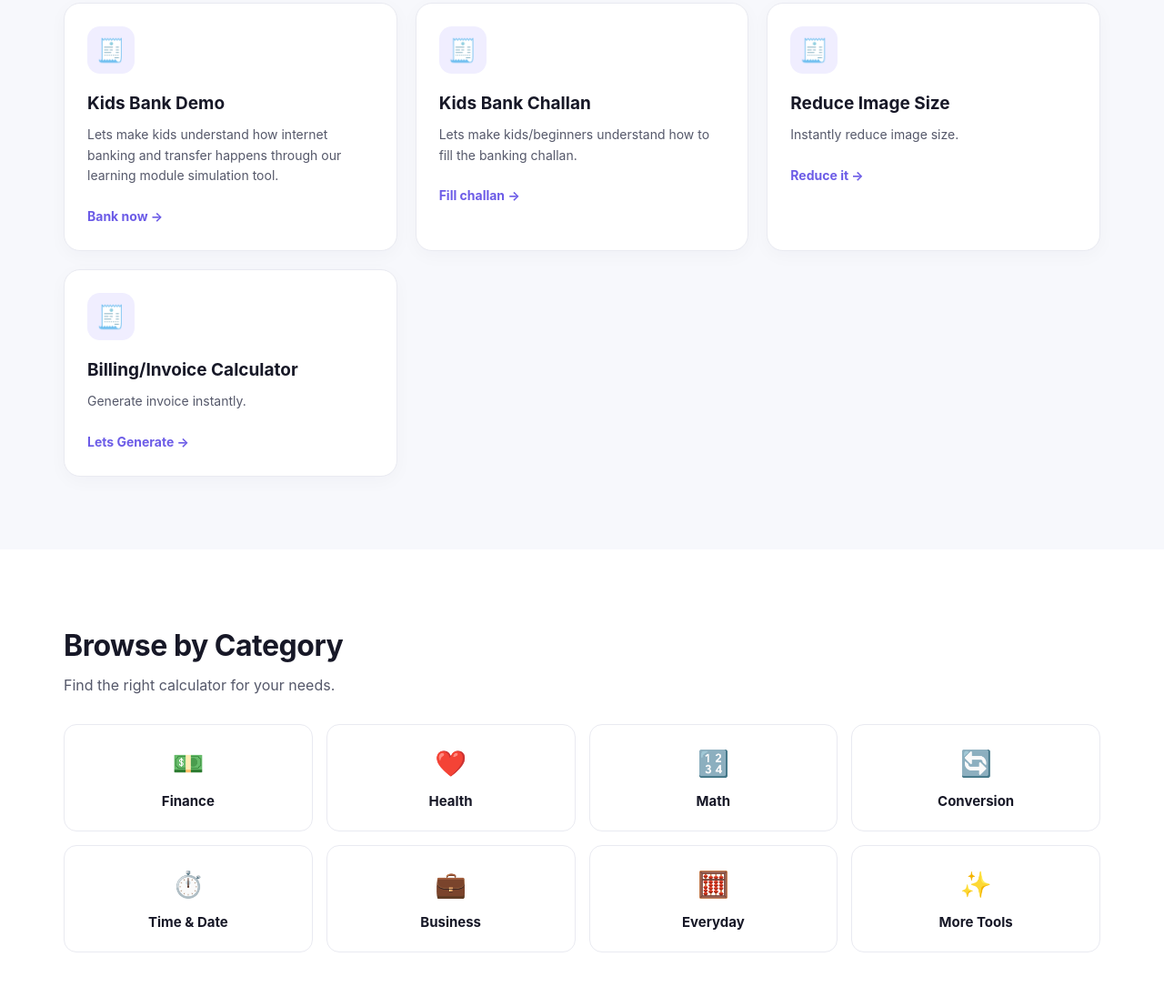
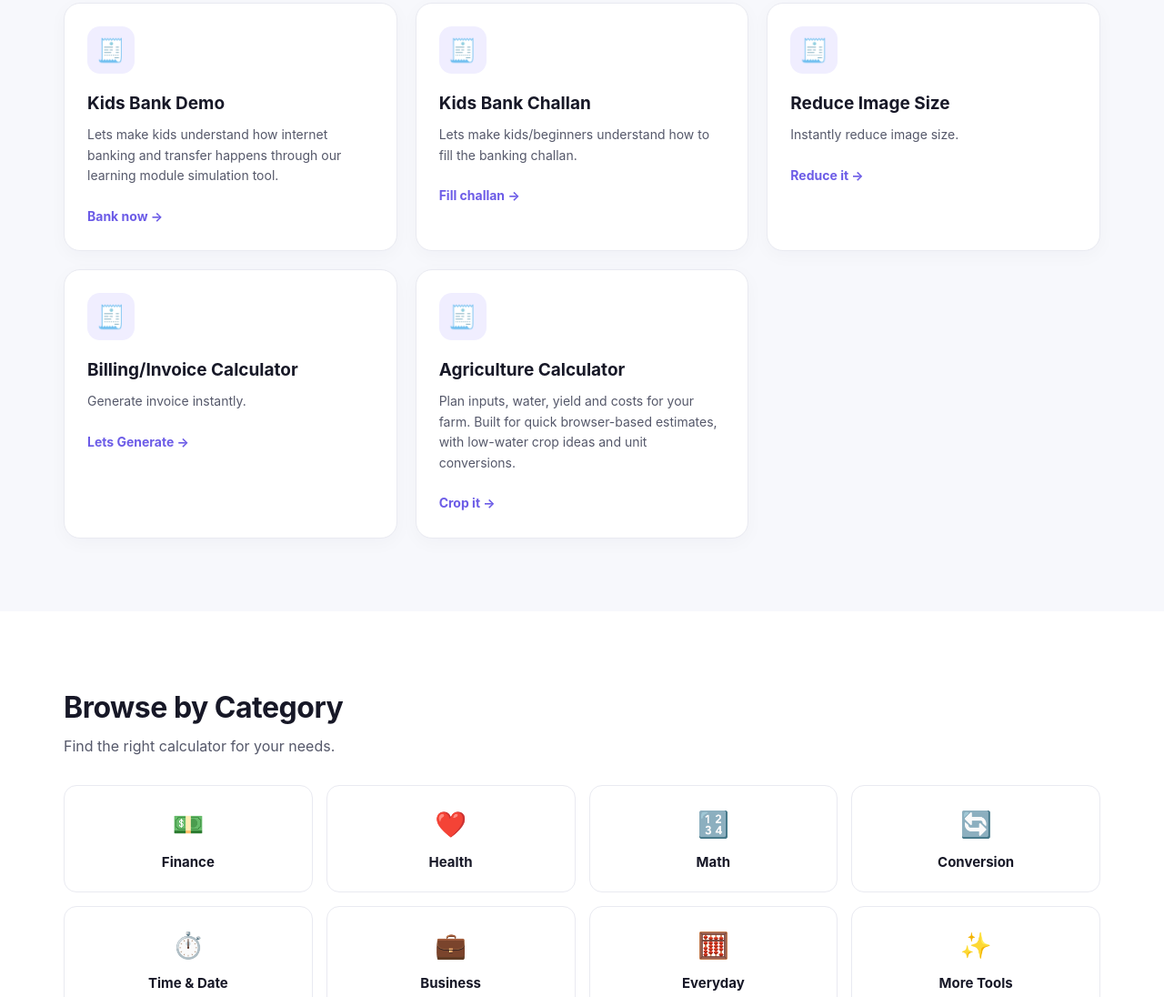
Before and after one commit to sathyasathyabc-png/Calculators, a plain HTML site: page index.html in a window 1280 px wide. Shown: the part 2286-3382 px from the top of the page at 91% size. Drawn offline with Linux system fonts and the light colour scheme.

```diff
--- a/index.html
+++ b/index.html
@@ -930,6 +930,23 @@
 
         </article>
 
+		  <!-- Calculator 20 -->
+        <article class="calculator-card" data-name="agriculture calculator">
+
+          <div class="card-icon">🧾</div>
+
+          <h3>Agriculture Calculator</h3>
+
+          <p>
+            Plan inputs, water, yield and costs for your farm.
+			  Built for quick browser-based estimates, with low-water crop ideas and unit conversions.
+          </p>
+
+          <a href="farmsmart.html" class="card-link">
+            Crop it →
+          </a>
+
+        </article>
       </div>
 
     </section>
```
